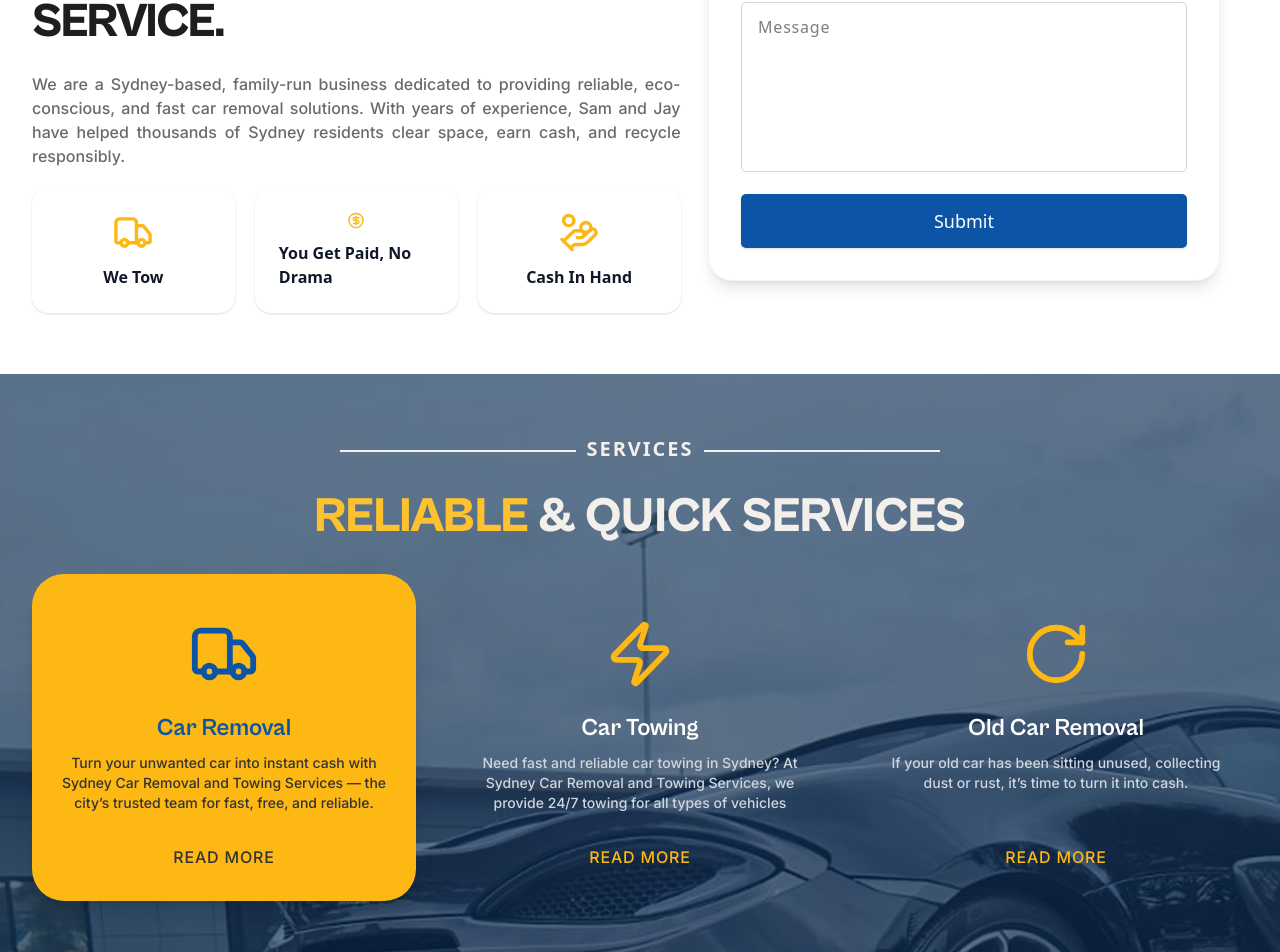
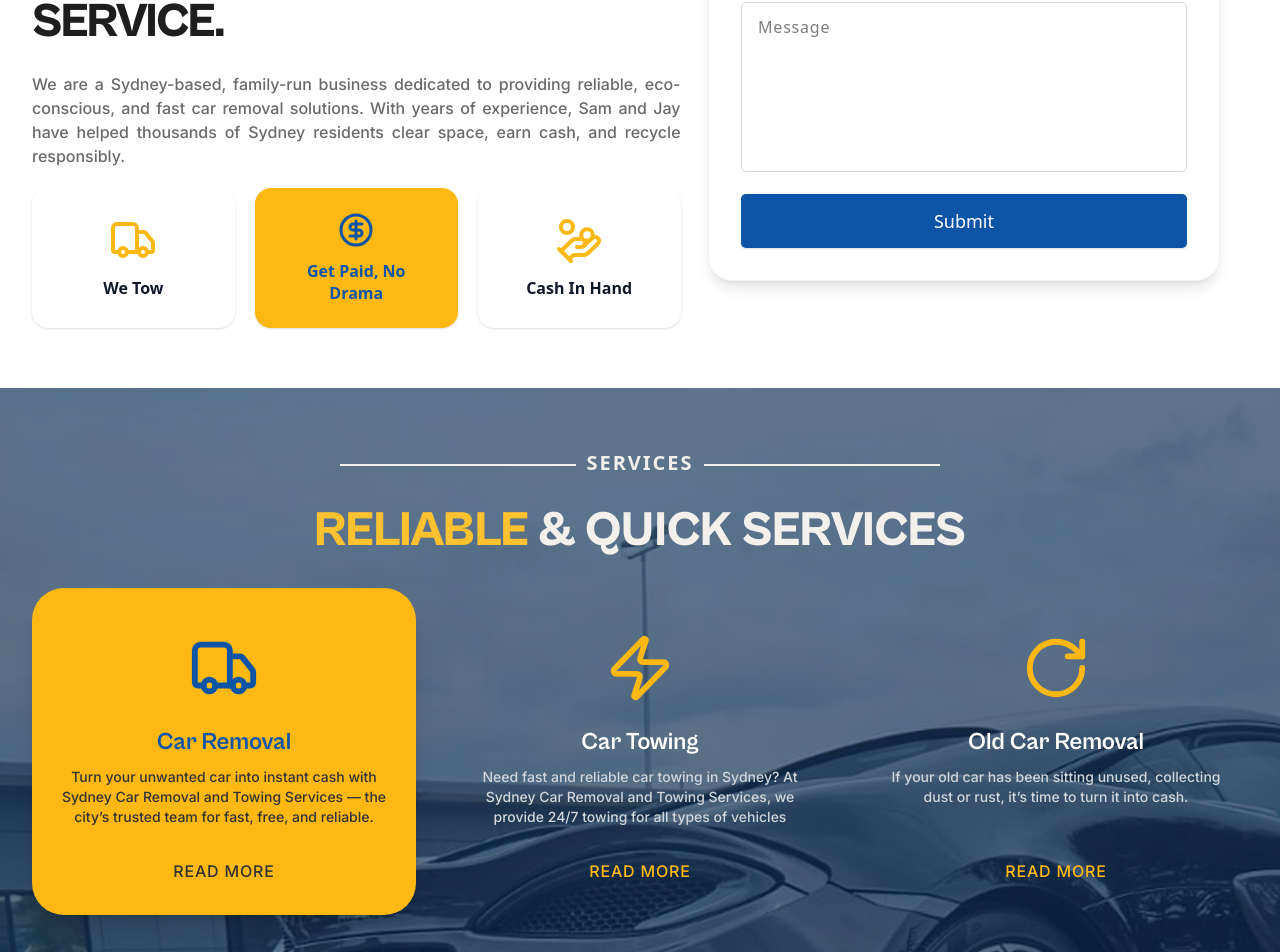
Before and after one commit to dibyawebtuned/sydneycar, a Next.js app: page / in a window 1280 px wide. Shown: the part 977-1929 px from the top of the page. Built offline with nearby package versions, Linux system fonts and the light colour scheme.

Commit message:
fix: about is card

```diff
--- a/components/AboutUsSection.tsx
+++ b/components/AboutUsSection.tsx
@@ -39,11 +39,11 @@ const HEADING_COLOR = "#1e1e1e";
 //   </div>
 // );
 
-const cards = [
-  { id: 1, title: "We Tow", icon: Truck },
-  { id: 2, title: "You Get Paid, No Drama", icon: CircleDollarSign },
-  { id: 3, title: "Cash In Hand", icon: HandCoins },
-];
+// const cards = [
+//   { id: 1, title: "We Tow", icon: Truck },
+//   { id: 2, title: "You Get Paid, No Drama", icon: CircleDollarSign },
+//   { id: 3, title: "Cash In Hand", icon: HandCoins },
+// ];
 
 const AboutUsSection: React.FC = () => {
   const [hovered, setHovered] = useState<number | null>(null);
@@ -118,75 +118,50 @@ const AboutUsSection: React.FC = () => {
 
               <div className="grid grid-cols-3 gap-5 w-full">
                 {/* Card 1 */}
-                {/* <div
-                  onMouseEnter={() => setHovered(id)}
+                <div
+                  onMouseEnter={() => setHovered(1)}
                   onMouseLeave={() => setHovered(null)}
-
-                  className={`flex flex-col items-center justify-center p-5 sm:p-6 h-[125px] rounded-2xl shadow-sm transition-all duration-300 cursor-pointer hover:shadow-xl ${hovered === 1 ? "bg-[#fdb813]" : "bg-white"
-                    }`}
+                  onClick={() => setHovered(hovered === 1 ? null : 1)}
+                  className={`flex flex-col items-center justify-center p-5 sm:p-6 min-h-[140px] sm:h-[125px] rounded-2xl shadow-sm transition-all duration-300 cursor-pointer hover:shadow-xl text-center ${hovered === 1 ? "bg-[#fdb813]" : "bg-white"}`}
                 >
                   <Truck
                     size={48}
-                    className={`mb-3 ${hovered === 1 ? "text-[#0c55a6]" : "text-[#fdb813]"
-                      }`}
+                    className={`mb-3 transition-colors duration-300 ${hovered === 1 ? "text-[#0c55a6]" : "text-[#fdb813]"}`}
                   />
                   <span
-                    className={`text-base sm:text-[16px] font-semibold ${hovered === 1 ? "text-[#0c55a6]" : "text-gray-900"
-                      }`}
+                    className={`text-base sm:text-[16px] font-semibold transition-colors duration-300 ${hovered === 1 ? "text-[#0c55a6]" : "text-gray-900"}`}
                   >
                     We Tow
                   </span>
-                </div> */}
-
-                {cards.map(({ id, title, icon: Icon }) => (
-                  <div
-                    key={id}
-                    onMouseEnter={() => setHovered(id)}
-                    onMouseLeave={() => setHovered(null)}
-                    className={`flex flex-col items-center justify-center p-5 sm:p-6 h-[125px] rounded-2xl shadow-sm transition-all duration-300 cursor-pointer hover:shadow-xl ${hovered === id ? "bg-[#fdb813]" : "bg-white"
-                      }`}
-                  >
-                    <Icon
-                      size={48}
-                      className={`mb-3 ${hovered === id ? "text-[#0c55a6]" : "text-[#fdb813]"}`}
-                    />
-                    <span
-                      className={`text-base sm:text-[16px] font-semibold ${hovered === id ? "text-[#0c55a6]" : "text-gray-900"
-                        }`}
-                    >
-                      {title}
-                    </span>
-                  </div>
-                ))}
+                </div>
 
 
                 {/* Card 2 (Initially Active) */}
-                {/* <div
+                <div
                   onMouseEnter={() => setHovered(2)}
                   onMouseLeave={() => setHovered(null)}
-
-                  className={`flex flex-col items-center justify-center p-5 sm:p-6 h-[125px] rounded-2xl  shadow-sm transition-all duration-300 cursor-pointer hover:shadow-xl ${hovered && hovered !== 2 ? "bg-white" : "bg-[#fdb813]"
-                    }`}
+                  onClick={() => setHovered(hovered === 1 ? null : 2)}
+                  className={`flex flex-col items-center justify-center p-5 sm:p-6 min-h-[140px] sm:h-[125px] rounded-2xl shadow-sm transition-all duration-300 cursor-pointer hover:shadow-xl ${hovered && hovered !== 2 ? "bg-white" : "bg-[#fdb813]"}`}
                 >
                   <CircleDollarSign
-                    size={48}
-                    className={`mb-3 ${hovered && hovered !== 2 ? "text-gray-900" : "text-[#0c55a6]"
+                    size={40}
+                    className={`mb-3 ${hovered && hovered !== 2 ? "text-[#fdb813]" : "text-[#0c55a6]"
                       }`}
                   />
                   <span
                     className={`text-base sm:text-[16px] font-semibold text-center leading-snug ${hovered && hovered !== 2 ? "text-gray-900" : "text-[#0c55a6]"
                       }`}
                   >
-                    You Get Paid, No Drama
+                    Get Paid, No Drama
                   </span>
-                </div> */}
+                </div>
 
                 {/* Card 3 */}
-                {/* <div
+                <div
                   onMouseEnter={() => setHovered(3)}
                   onMouseLeave={() => setHovered(null)}
-
-                  className={`flex flex-col items-center justify-center p-5 sm:p-6 h-[125px] rounded-2xl shadow-sm transition-all duration-300 cursor-pointer hover:shadow-xl ${hovered === 3 ? "bg-[#fdb813]" : "bg-white"
+                  onClick={() => setHovered(hovered === 1 ? null : 3)}
+                  className={`flex flex-col items-center justify-center p-5 sm:p-6 min-h-[140px] sm:h-[125px] rounded-2xl shadow-sm transition-all duration-300 cursor-pointer hover:shadow-xl ${hovered === 3 ? "bg-[#fdb813]" : "bg-white"
                     }`}
                 >
                   <HandCoins
@@ -200,7 +175,7 @@ const AboutUsSection: React.FC = () => {
                   >
                     Cash In Hand
                   </span>
-                </div> */}
+                </div>
               </div>
             </div>
           </motion.div>
```
